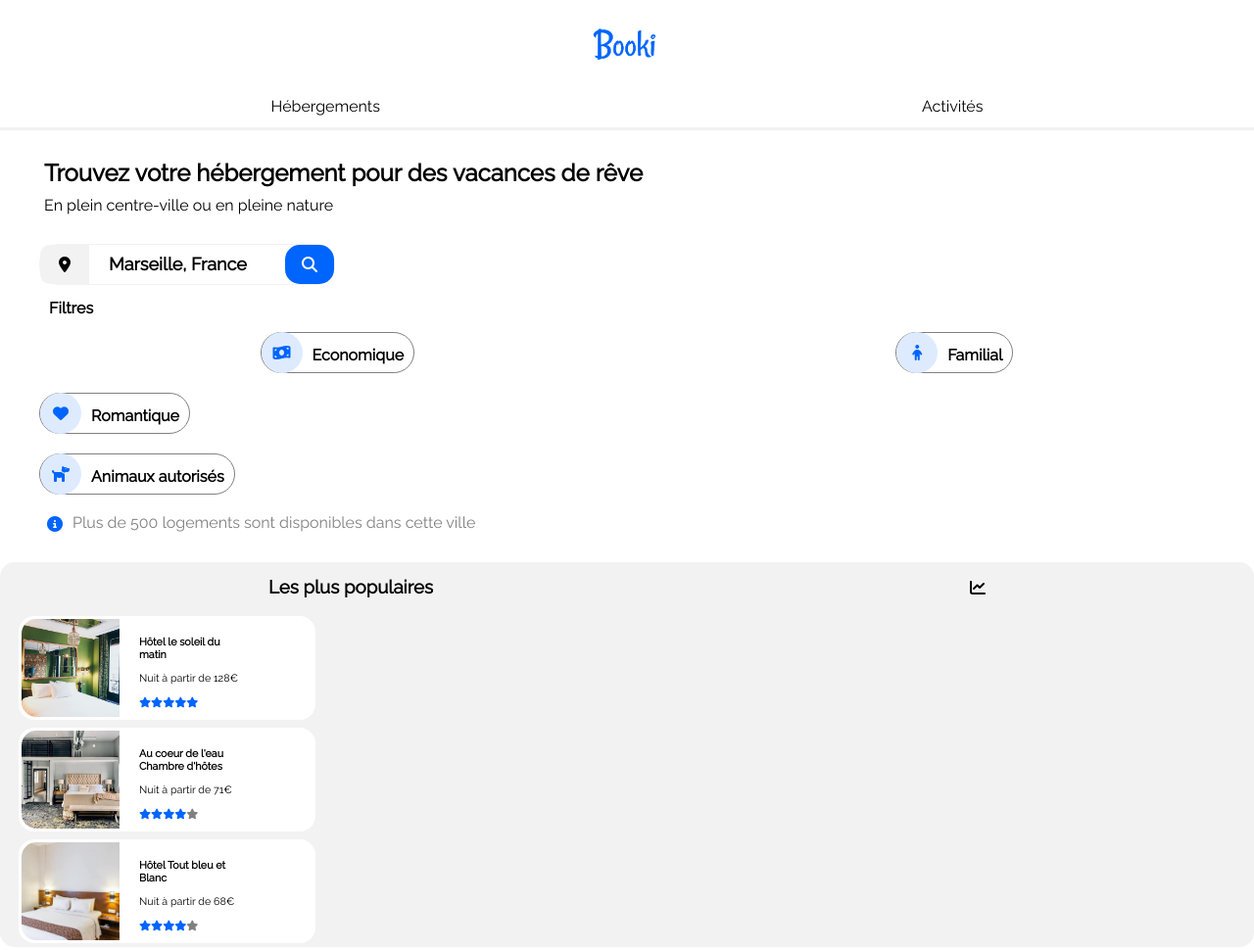
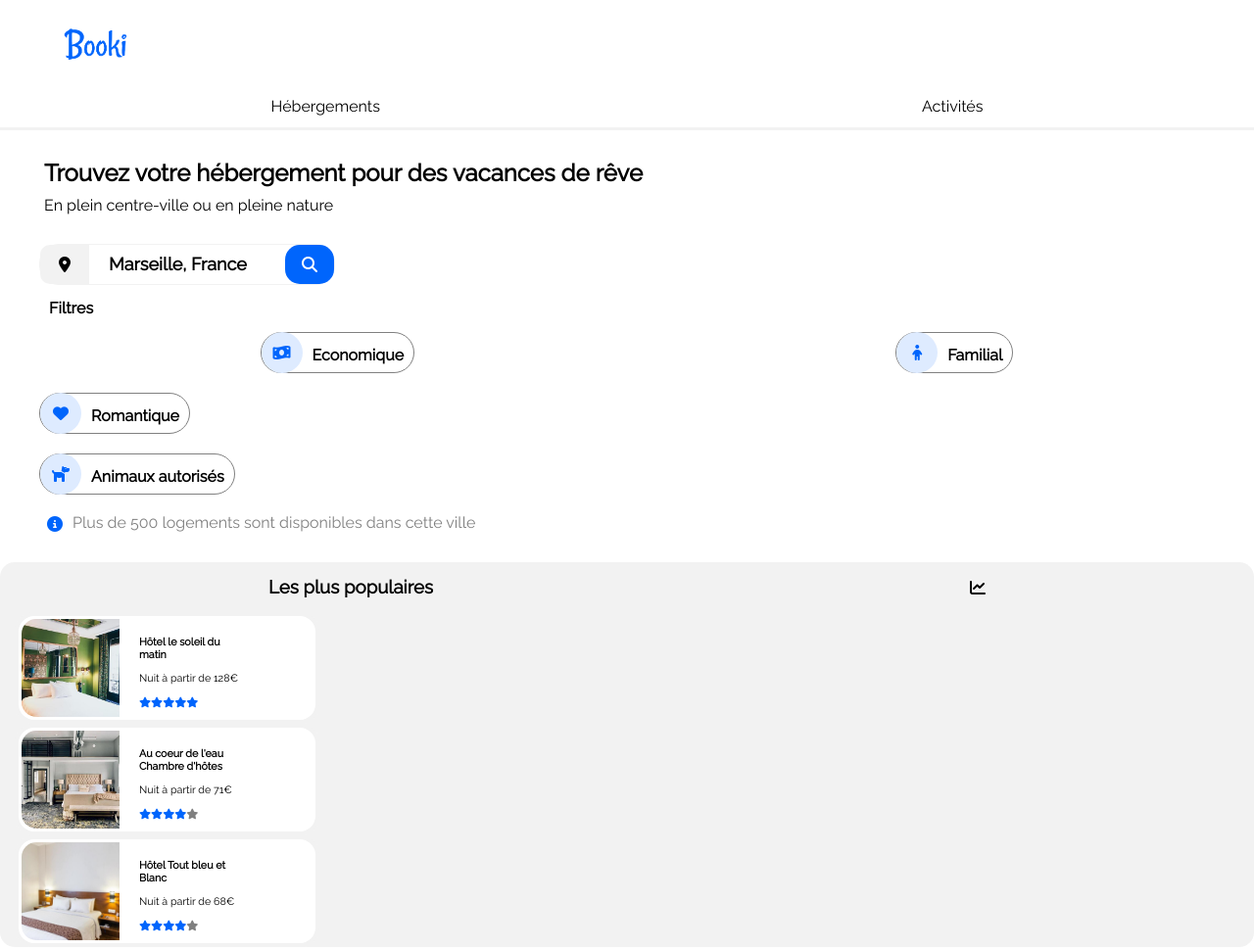
Before and after one commit to 4lb4t0R/Booki, a plain HTML site: page index.html in a window 1280 px wide. Shown: the top 970 px of the page at 98% size. Drawn offline with Linux system fonts and the light colour scheme; files whose address does not match are found by name.

Commit message:
initiation des media queries version desktop, lessgo

```diff
--- a/style.css
+++ b/style.css
@@ -319,6 +319,11 @@ span {
 
 /*POUR PC*/
 @media screen and (min-width: 992px) {
+.logo {display:flex; justify-content:flex-start; padding-left: 50px}
+
+
+
+
 }
 
 /*FIN DES PC*/
```
